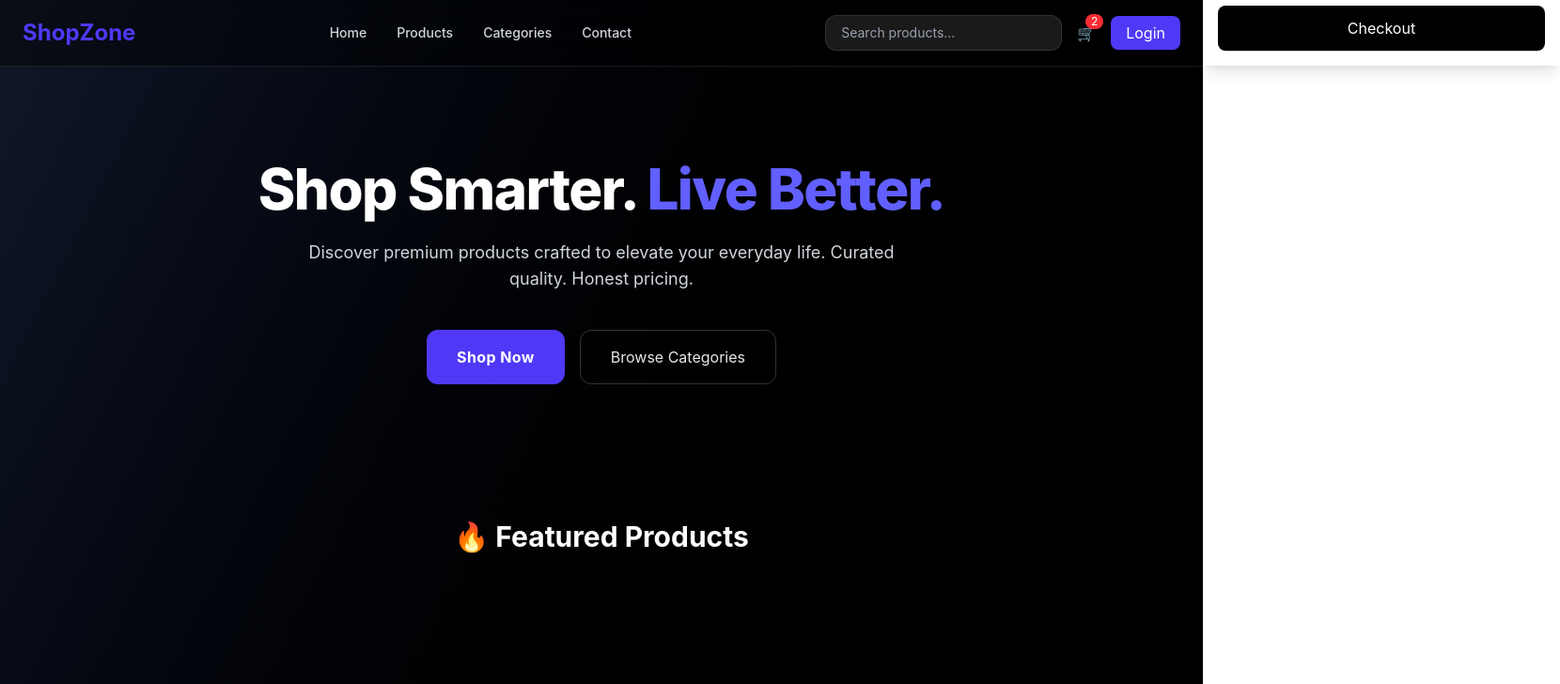
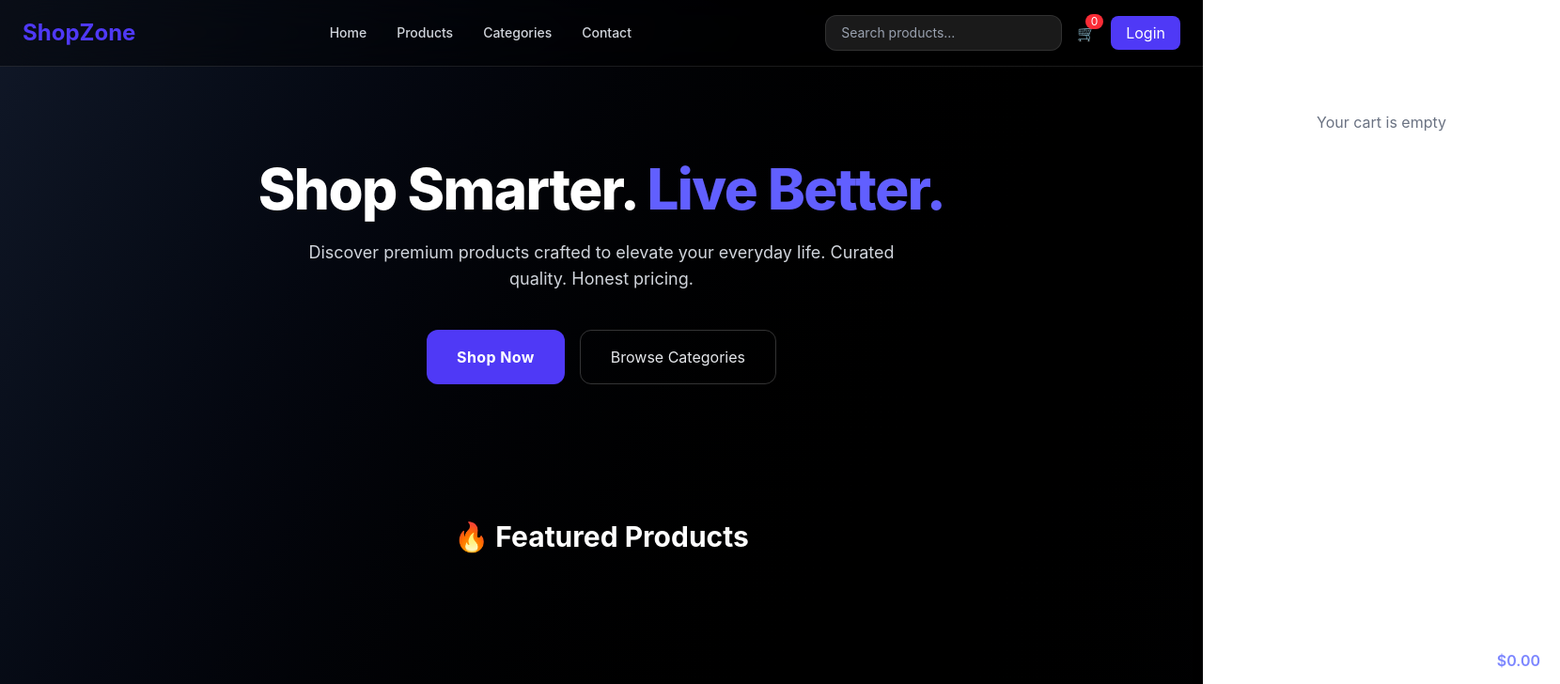
Before and after one commit to Mark-Alexis-Posadas/ecommerce-ts, a React app: page / in a window 1280 px wide. Shown: the top 728 px of the page at 94% size, 1660 px wide, since content can reach past the window. Built offline with nearby package versions, Linux system fonts and the light colour scheme; the HTML template or start-up script is replaced by a standard one.

Commit message:
[fix] cart component position

```diff
--- a/src/components/layout/Navbar.tsx
+++ b/src/components/layout/Navbar.tsx
@@ -9,6 +9,7 @@ type NavbarProps = {
 const Navbar = ({ cartItems }: NavbarProps) => {
   const [isCartOpen, setIsCartOpen] = useState<boolean>(false);
   return (
+    <>
       <nav className="sticky top-0 z-50 backdrop-blur-xl bg-black/40 border-b border-white/10 mb-5">
         <div className="max-w-7xl mx-auto px-6 py-4 flex items-center justify-between">
           {/* Logo */}
@@ -71,7 +72,7 @@ const Navbar = ({ cartItems }: NavbarProps) => {
             >
               🛒
               <span className="absolute -top-2 -right-2 bg-red-500 text-white text-xs px-1.5 rounded-full">
-              2
+                {cartItems.length}
               </span>
             </button>
 
@@ -84,12 +85,13 @@ const Navbar = ({ cartItems }: NavbarProps) => {
             </Link>
           </div>
         </div>
+      </nav>
       <Cart
         cartItems={cartItems}
         isOpen={isCartOpen}
         onClose={() => setIsCartOpen(false)}
       />
-    </nav>
+    </>
   );
 };
 
--- a/src/components/ui/Cart.tsx
+++ b/src/components/ui/Cart.tsx
@@ -6,9 +6,14 @@ type CartProps = {
   cartItems: CartItem[];
 };
 const Cart = ({ isOpen, onClose, cartItems }: CartProps) => {
+  const total = cartItems.reduce(
+    (sum, item) => sum + item.price * item.quantity,
+    0,
+  );
+
   return (
     <div
-      className={`fixed top-0 right-0 h-full w-95 bg-white shadow-lg z-50 transform transition-transform duration-300
+      className={`fixed top-0 right-0 h-full w-[380px] bg-white/10 backdrop-blur-xl border border-white/10 shadow-lg z-50 transform transition-transform duration-300
         ${isOpen ? "translate-x-0" : "translate-x-full"}`}
     >
       {/* Header */}
@@ -37,7 +42,13 @@ const Cart = ({ isOpen, onClose, cartItems }: CartProps) => {
 
               <div className="flex flex-col flex-1">
                 <h3 className="text-sm font-medium">{item.name}</h3>
-                <p className="text-sm text-gray-500">${item.price}</p>
+                <p className="text-sm text-gray-400">
+                  ${item.price} × {item.quantity}
+                </p>
+              </div>
+
+              <div className="text-sm text-indigo-400 font-semibold">
+                ${(item.price * item.quantity).toFixed(2)}
               </div>
             </div>
           ))
@@ -45,8 +56,15 @@ const Cart = ({ isOpen, onClose, cartItems }: CartProps) => {
       </div>
 
       {/* Footer */}
-      <div className="absolute bottom-0 w-full border-t p-4">
-        <button className="w-full bg-black text-white py-3 rounded-lg hover:bg-gray-800">
+      <div className="absolute bottom-0 w-full border-t border-white/10 p-5">
+        <div className="flex justify-between mb-4 text-white">
+          <span>Total</span>
+          <span className="font-semibold text-indigo-400">
+            ${total.toFixed(2)}
+          </span>
+        </div>
+
+        <button className="w-full bg-indigo-600 py-3 rounded-xl font-semibold hover:bg-indigo-500 transition">
           Checkout
         </button>
       </div>
```
Lines whose indentation alone changed are shown as unchanged.
